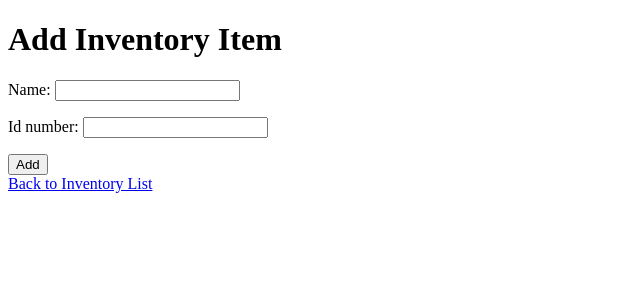
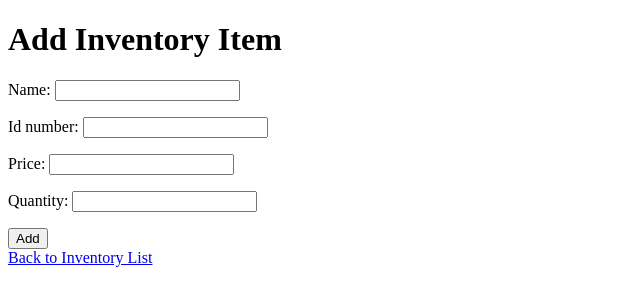
Before and after one commit to Etienne-55/WebApp_django, a Django app: page /inventory/new/ in a window 1280 px wide. Shown: the top 306 px of the page, without its empty margins (0-640 px from the left). Run offline with Django 5.2, Linux system fonts and the light colour scheme.

Commit message:
Price and quantity added to models

```diff
--- a/stock_app/forms.py
+++ b/stock_app/forms.py
@@ -4,4 +4,4 @@ from .models import computer_hardware
 class computer_hardware_form(forms.ModelForm):
     class Meta:
         model = computer_hardware
-        fields = ('name', 'id_number')
+        fields = ('name', 'id_number', 'price', 'quantity')
--- a/stock_app/models.py
+++ b/stock_app/models.py
@@ -4,6 +4,8 @@ class computer_hardware(models.Model):
 
     name = models.CharField(max_length=50)
     id_number = models.CharField(max_length=50)
+    price = models.CharField(max_length=50)
+    quantity = models.CharField(max_length=50)
 
     def __str__(self):
         return self.name
--- a/stock_app/templates/stock_app/inventory_list.html
+++ b/stock_app/templates/stock_app/inventory_list.html
@@ -23,9 +23,9 @@
     <!-- Inventory Detail -->
     {% elif view == 'detail' %}
         <h1>{{ inventory.name }}</h1>
-        <p><strong>Description:</strong> {{ inventory.description }}</p>
+        <p><strong>Id_number:</strong> {{ inventory.id_number }}</p>
+        <p><strong>Price:</strong> ${{ inventory.price }}</p>
         <p><strong>Quantity:</strong> {{ inventory.quantity }}</p>
-        <p><strong>Price:</strong> ${{ inventory.price }}</p>
         <a href="{% url 'edit_inventory' inventory.pk %}">Edit</a>
         <a href="{% url 'delete_inventory' inventory.pk %}">Delete</a>
         <a href="{% url 'inventory_list' %}">Back to Inventory List</a>
```
